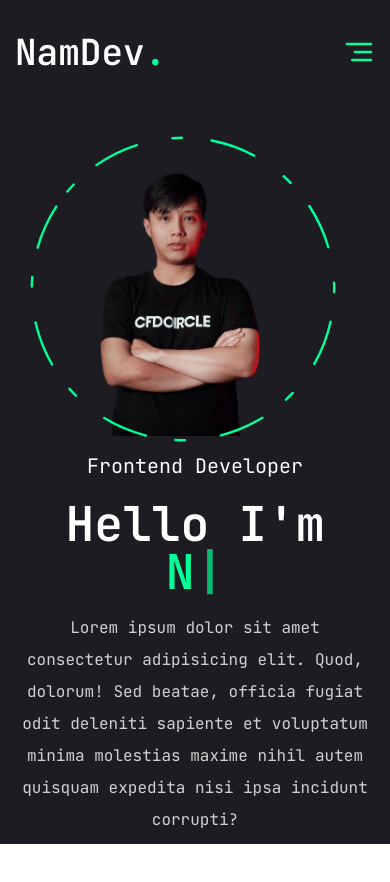
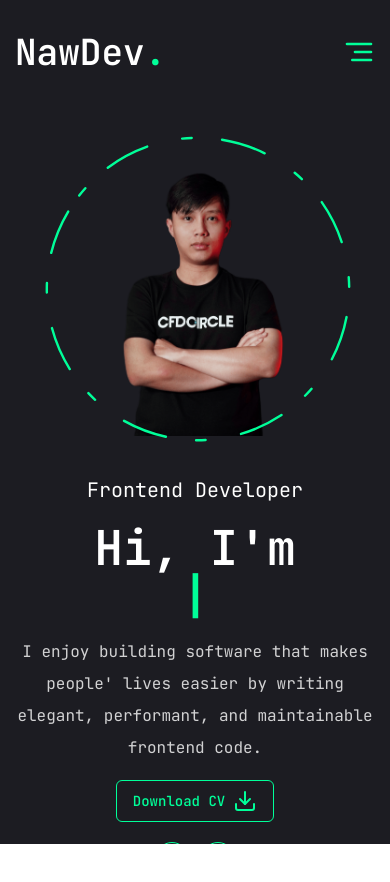
Before and after one commit to namdevfe/my-portfolio, a Next.js app: page / in a window 390 px wide. Shown: the top 882 px of the page. After the commit the page ends 844 px from the top, so only its background shows below. Built offline with nearby package versions, Linux system fonts and the light colour scheme.

Commit message:
fix(homepage): responsive & add content real

```diff
--- a/src/app/HeroSection.tsx
+++ b/src/app/HeroSection.tsx
@@ -2,20 +2,20 @@
 
 import Avatar from '@/components/Avatar'
 import Social from '@/components/Social'
-import { Button, buttonVariants } from '@/components/ui/button'
+import { buttonVariants } from '@/components/ui/button'
 import { Download } from 'lucide-react'
 import Link from 'next/link'
 import Typewriter from 'typewriter-effect'
 
 const HeroSection = () => {
   return (
-    <section className="h-[calc(100vh-136px)] min-h-[632px] max-h-[1080px] ">
-      <div className="layout-container w-full h-full sm:h-auto flex items-center sm:flex-col-reverse relative">
+    <section className="h-full max-h-[1080px]">
+      <div className="layout-container w-full h-full sm:h-auto flex items-center gap-6 sm:flex-col-reverse relative">
         {/* Intro text */}
-        <div className="max-w-[500px] sm:text-center ">
+        <div className="max-w-[500px] sm:text-center">
           <span className="text-xl">Frontend Developer</span>
           <h1 className="mt-4">
-            Hello I'm <br />
+            Hi, I'm <br />
             <Typewriter
               options={{
                 loop: true,
@@ -24,7 +24,7 @@ const HeroSection = () => {
               }}
               onInit={(typewriter) => {
                 typewriter
-                  .typeString('<span class="text-textColor">Nam Nguyễn<span>')
+                  .typeString('<span class="text-textColor">Naw Dev<span>')
                   .pauseFor(2500)
                   .deleteAll()
                   .start()
@@ -32,10 +32,8 @@ const HeroSection = () => {
             />
           </h1>
           <p className="mt-4 text-white/80">
-            Lorem ipsum dolor sit amet consectetur adipisicing elit. Quod,
-            dolorum! Sed beatae, officia fugiat odit deleniti sapiente et
-            voluptatum minima molestias maxime nihil autem quisquam expedita
-            nisi ipsa incidunt corrupti?
+            I enjoy building software that makes people' lives easier by writing
+            elegant, performant, and maintainable frontend code.
           </p>
 
           {/* Download CV & Socials */}
@@ -59,7 +57,7 @@ const HeroSection = () => {
         </div>
 
         {/* Avatar */}
-        <div className="absolute top-2/4 right-[15px] -translate-y-2/4 sm:mb-4 sm:relative sm:top-0 sm:translate-y-0 flex-1">
+        <div className="absolute top-2/4 right-[15px] -translate-y-2/4 sm:mb-4 sm:static sm:top-0 sm:translate-y-0 flex-1">
           <Avatar />
         </div>
       </div>
--- a/src/app/StatsSection.tsx
+++ b/src/app/StatsSection.tsx
@@ -3,13 +3,15 @@
 import { cn } from '@/lib/utils'
 import CountUp from 'react-countup'
 
-const stats: { count: number; text: string }[] = [
+type StatType = { count: number; text: string }
+
+const stats: StatType[] = [
   {
-    count: 12,
+    count: 1,
     text: 'Years of experience'
   },
   {
-    count: 10,
+    count: 6,
     text: 'Projects completed'
   },
   {
@@ -17,13 +19,14 @@ const stats: { count: number; text: string }[] = [
     text: 'Technologies mastered'
   },
   {
-    count: 500,
+    count: 1500,
     text: 'Code commits'
   }
 ]
+
 const StatsSection = () => {
   return (
-    <section className="pt-12 sm:pt-[200px]">
+    <section className="pt-[60px] sm:pt-[30px] xs:pt-[270px] xxxs:pt-[440px]">
       <div className="layout-container">
         <div className="flex items-center justify-center gap-10 flex-wrap">
           {stats.map((item, index) => (
--- a/src/app/globals.css
+++ b/src/app/globals.css
@@ -95,7 +95,7 @@
 
 @layer utilities {
   .layout-container {
-    @apply w-full max-w-[1280px] md:max-w-[1140px] sm:max-w-[960px] xs:max-w-full mx-auto px-[15px];
+    @apply w-full max-w-[1280px] md:max-w-[1140px] sm:max-w-[960px] xs:max-w-full mx-auto px-[15px] relative;
   }
 
   .text-stroke-1 {
--- a/src/app/page.tsx
+++ b/src/app/page.tsx
@@ -1,12 +1,26 @@
+'use client'
+
 import HeroSection from '@/app/HeroSection'
 import StatsSection from '@/app/StatsSection'
+import { motion } from 'framer-motion'
 
 const HomePage = () => {
   return (
-    <main className="pt-[136px]">
+    <motion.main
+      initial={{ opacity: 0 }}
+      animate={{
+        opacity: 1,
+        transition: {
+          duration: 0.4,
+          delay: 2,
+          ease: 'easeIn'
+        }
+      }}
+      className="pt-[136px] h-screen overflow-x-hidden"
+    >
       <HeroSection />
       <StatsSection />
-    </main>
+    </motion.main>
   )
 }
 
--- a/src/components/Avatar.tsx
+++ b/src/components/Avatar.tsx
@@ -7,21 +7,21 @@ const Avatar = () => {
   return (
     <div className="w-full relative">
       <>
-        <div className="w-[500px] h-[500px] xs:w-[300px] xs:h-[300px] mix-blend-lighten relative">
+        <div className="flex w-[480px] h-[480px] sm:w-[300px] sm:h-[300px] mix-blend-lighten relative overflow-hidden">
           <Image
             src="/img/avatar.png"
             quality={100}
             priority
             fill
             sizes="100%"
-            className="w-full h-full object-contain"
-            alt="avatar image"
+            className="object-contain !left-2"
+            alt="Avatar"
           />
         </div>
 
         {/* Circle */}
         <motion.svg
-          className="w-[506px] h-[506px] xs:w-[306px] xs:h-[306px] absolute top-0 left-0"
+          className="w-[506px] h-[506px] sm:w-[306px] sm:h-[306px] absolute top-0 left-0"
           fill="transparent"
           viewBox="0 0 506 506"
           xmlns="http://www.w3.org/2000/svg"
--- a/src/components/Header.tsx
+++ b/src/components/Header.tsx
@@ -1,6 +1,4 @@
 import Link from 'next/link'
-
-// Components
 import Navbar from '@/components/Navbar'
 import { Button } from '@/components/ui/button'
 import { path } from '@/constants/path'
@@ -11,7 +9,7 @@ const Header = () => {
     <header className="w-full py-12 xs:py-8 fixed top-0 left-0 z-30">
       <div className="layout-container flex items-center justify-between">
         <Link href={path.HOME} className="text-4xl font-semibold">
-          NamDev<span className="text-textColor">.</span>
+          NawDev<span className="text-textColor">.</span>
         </Link>
 
         {/* Navbar & Call to action */}
```
